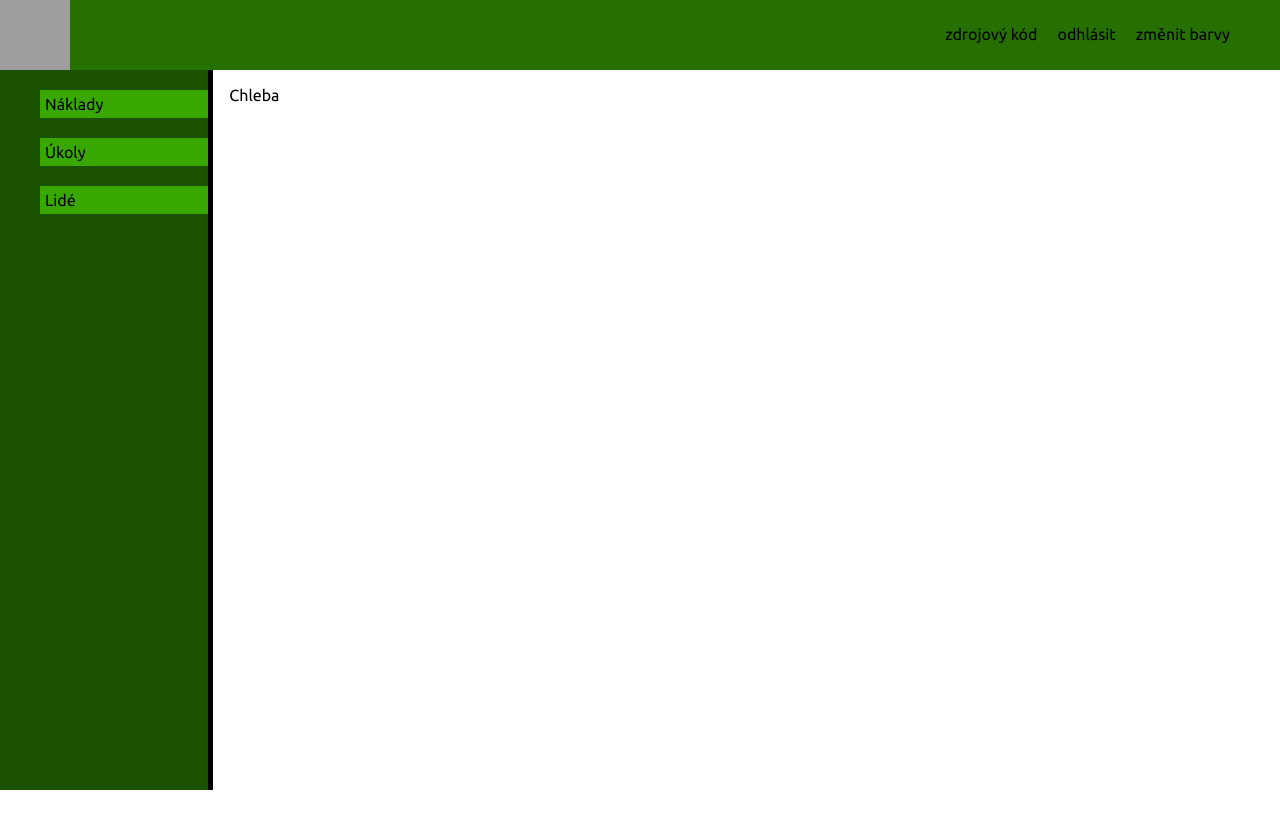
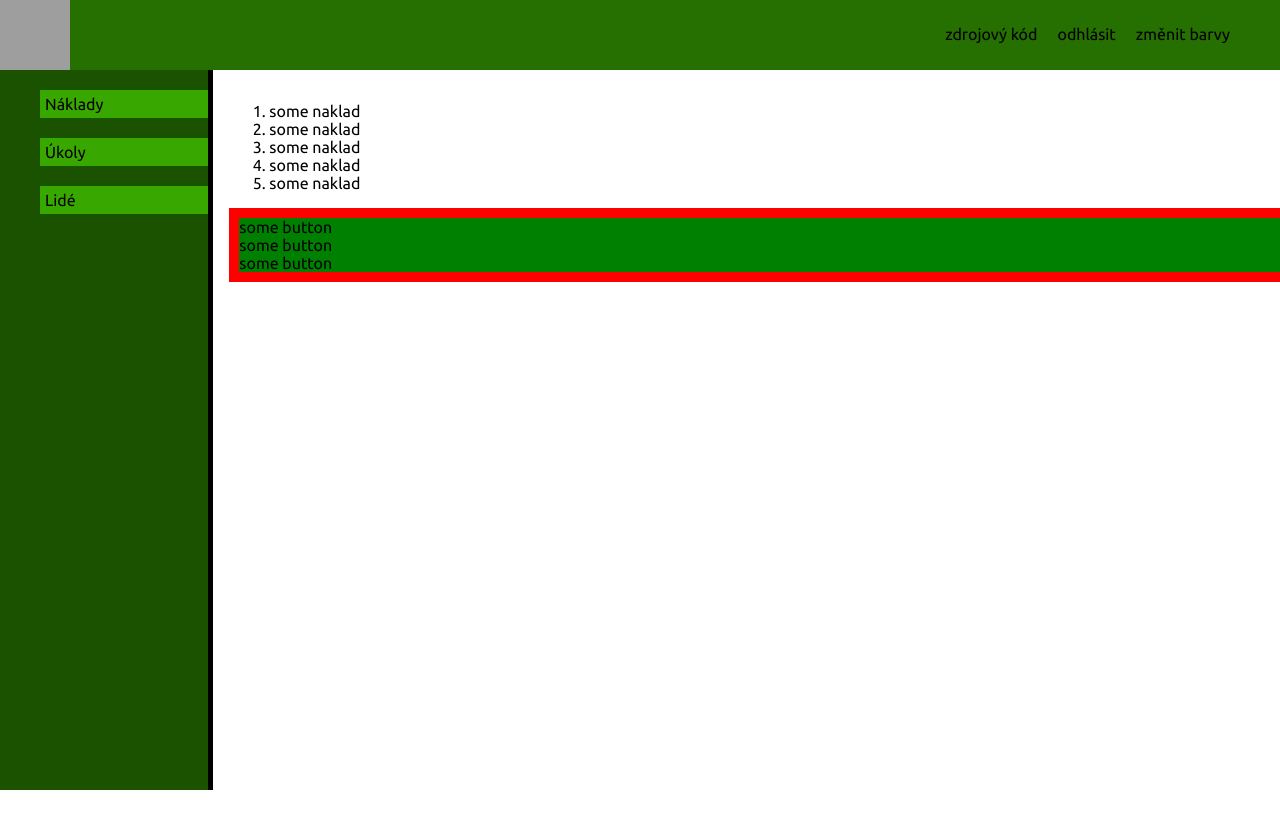
Before and after one commit to stepanzak/projectman-frontend, a Vue app in the folder frontend/: page / in a window 1280 px wide. Built offline with nearby package versions, Linux system fonts and the light colour scheme; grey boxes are pictures that could not be loaded.

Commit message:
changes has been done

```diff
--- a/frontend/public/style.css
+++ b/frontend/public/style.css
@@ -14,5 +14,5 @@
 
 body {
     margin: 0;
-    overflow: hidden;
+    /* overflow: hidden; */
 }
--- a/frontend/src/components/MainApp.vue
+++ b/frontend/src/components/MainApp.vue
@@ -1,15 +1,28 @@
 <template>
-  <div class="main-appp">{{ currentCount }}</div>
+  <div class="main-appp">
+    <NakladyPage v-if="currentPage === 'Naklady'" />
+    <UkolyPage v-if="currentPage === 'Ukoly'" />
+    <LidePage v-if="currentPage === 'Lide'" />
+  </div>
 </template>
 
 <script>
+import NakladyPage from '@/components/pages/NakladyPage.vue'
+import UkolyPage from '@/components/pages/UkolyPage.vue'
+import LidePage from '@/components/pages/LidePage.vue'
+
 export default {
   name: "MainApp",
   computed: {
-    currentCount() {
+    currentPage() {
       return this.$store.getters.getCurrentPage;
     },
   },
+  components: {
+    NakladyPage,
+    UkolyPage,
+    LidePage
+  }
 };
 </script>
 
--- a/frontend/src/components/Navigation.vue
+++ b/frontend/src/components/Navigation.vue
@@ -46,6 +46,10 @@ export default {
     padding-top: 25px;
     color: black;
     text-decoration: none;
+    -webkit-user-select: none;
+    -moz-user-select: none;
+    -ms-user-select: none;
+    user-select: none;
 }
 
 .nav-btn:hover {
--- a/frontend/src/components/Sidebar.vue
+++ b/frontend/src/components/Sidebar.vue
@@ -14,7 +14,7 @@
     name: 'Sidebar',
 
     methods: {
-            setPageTo: function(page) {
+        setPageTo: function (page) {
             this.$store.commit('changePage', page)
         }
     }
@@ -28,6 +28,7 @@
     height: 90vh;
     background-color: var(--main-color-darker);
 }
+
 .app-sections-list {
     list-style: none;
 }
@@ -39,6 +40,10 @@
     padding: 5px;
     background-color: var(--main-color-lighter);
     cursor: pointer;
+    -webkit-user-select: none;
+    -moz-user-select: none;
+    -ms-user-select: none;
+    user-select: none;
 }
 
 .app-section-link::before {
--- /dev/null
+++ b/frontend/src/components/pages/LidePage.vue
@@ -0,0 +1,11 @@
+<template>
+    <div>
+        <img src="https://cdn.vsassets.io/v/M214_20230105.3/_content/icon-social-facebook.svg" alt="fejsbuk">
+    </div>
+</template>
+
+<script>
+    export default {
+        name: 'LidePage'
+    }
+</script>
--- /dev/null
+++ b/frontend/src/components/pages/NakladyPage.vue
@@ -0,0 +1,31 @@
+<template>
+    <div>
+        <ol>
+            <li>some naklad</li>
+            <li>some naklad</li>
+            <li>some naklad</li>
+            <li>some naklad</li>
+            <li>some naklad</li>
+        </ol>
+        <div class="toolbar">
+            <div class="toolbar-btn">some button</div>
+            <div class="toolbar-btn">some button</div>
+            <div class="toolbar-btn">some button</div>
+        </div>
+    </div>
+</template>
+
+<script>
+    export default {
+        name: 'NakladyPage'
+    }
+</script>
+
+<style>
+    .toolbar {
+        background-color: green;
+        border: 10px solid red;
+        position: fixed;
+        width: 100%;
+    }
+</style>
--- /dev/null
+++ b/frontend/src/components/pages/UkolyPage.vue
@@ -0,0 +1,11 @@
+<template>
+    <div>
+        Ukoly
+    </div>
+</template>
+
+<script>
+export default {
+    name: "UkolyPage"
+}
+</script>
--- a/frontend/src/store/index.js
+++ b/frontend/src/store/index.js
@@ -3,7 +3,7 @@ import { createStore } from "vuex"
 export default createStore({
     state () {
         return {
-            page: 'Chleba'
+            page: 'Naklady'
         }
     },
 
```
Lines whose indentation alone changed are shown as unchanged.
